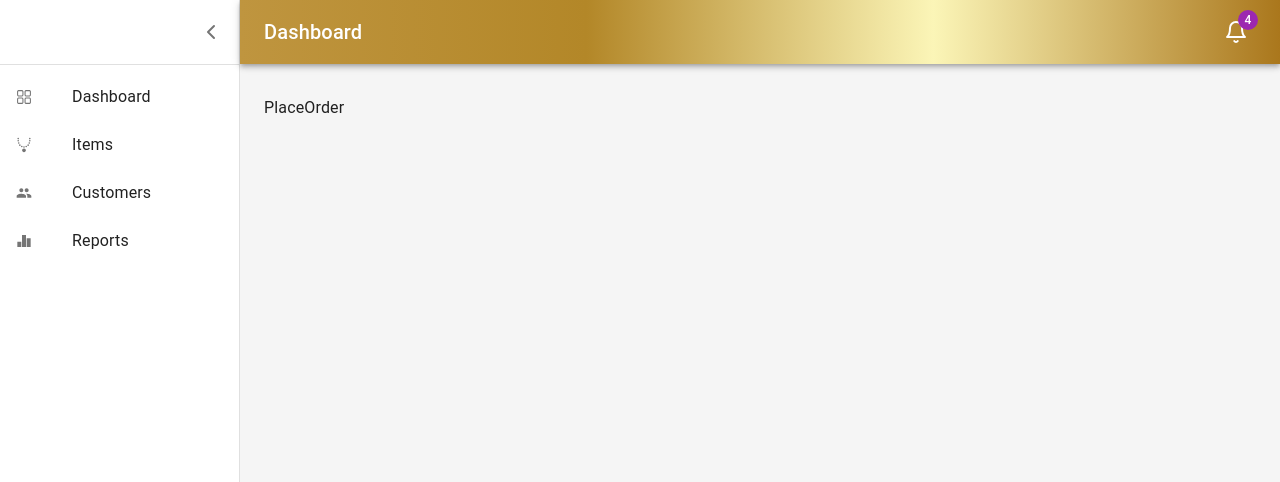
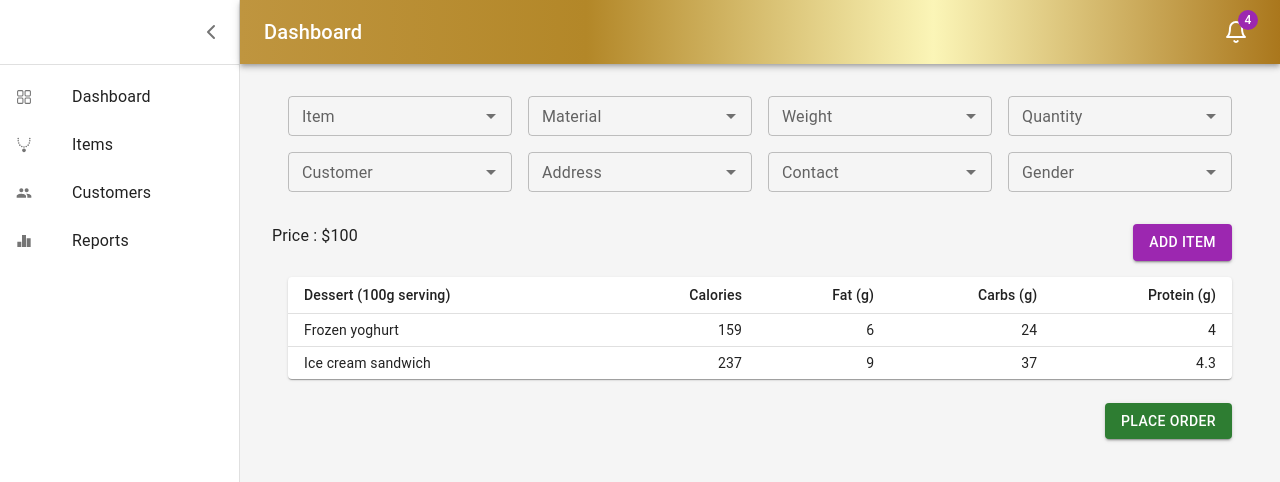
Before and after one commit to khimasanka/jewellery-app, a React (Vite) app in the folder jewellery-app-frontend/: page /dashboard in a window 1280 px wide. Shown: the top 482 px of the page. Built offline with nearby package versions, Linux system fonts and the light colour scheme; sample sign-in values are in the browser's storage; the HTML template or start-up script is replaced by a standard one.

Commit message:
create login function

```diff
--- a/jewellery-app-frontend/package.json
+++ b/jewellery-app-frontend/package.json
@@ -13,6 +13,7 @@
     "@emotion/react": "^11.11.1",
     "@emotion/styled": "^11.11.0",
     "@mui/material": "^5.14.0",
+    "axios": "^1.4.0",
     "react": "^18.2.0",
     "react-dom": "^18.2.0",
     "react-icons": "^4.10.1",
--- a/jewellery-app-frontend/src/App.jsx
+++ b/jewellery-app-frontend/src/App.jsx
@@ -1,20 +1,31 @@
 import './App.css'
 import Login from './components/auth/Login.jsx'
 import Dashboard from "./components/dashboard/Dashboard";
-import {Route, Routes} from "react-router-dom";
+import {Navigate, Route, Routes} from "react-router-dom";
 import Items from "./components/dashboard/Items/Items.jsx";
 import Customers from "./components/dashboard/Customers/Customers.jsx";
 import PlaceOrder from "./components/dashboard/PlaceOrder/PlaceOrder.jsx";
 
 function App() {
+  const token = localStorage.getItem('token');
+
   return (
     <Routes>
-      <Route path="/" element={<Login/>}/>
-      <Route path="/dashboard" element={<Dashboard/>}>
-        <Route index element={<PlaceOrder />} />
-        <Route path="items" element={<Items />} />
-        <Route path="customers" element={<Customers />} />
-      </Route>
+      {!token ? (
+        <>
+          <Route path="/" element={<Login/>}/>
+          <Route path="*" element={<Navigate to="/" replace/>}/>
+        </>
+      ) : (
+        <>
+          <Route path="/dashboard" element={<Dashboard/>}>
+            <Route index element={<PlaceOrder/>}/>
+            <Route path="items" element={<Items/>}/>
+            <Route path="customers" element={<Customers/>}/>
+          </Route>
+          <Route path="*" element={<Navigate to="/dashboard" replace/>}/>
+        </>
+      )}
     </Routes>
   )
 }
--- /dev/null
+++ b/jewellery-app-frontend/src/axios.js
@@ -0,0 +1,8 @@
+import axios from 'axios';
+
+const instance = axios.create({
+  baseURL: 'http://localhost:4000/'
+});
+
+
+export default instance;
--- a/jewellery-app-frontend/src/components/auth/Login.jsx
+++ b/jewellery-app-frontend/src/components/auth/Login.jsx
@@ -9,17 +9,33 @@ import {FcLock} from 'react-icons/fc';
 import Typography from '@mui/material/Typography';
 import Container from '@mui/material/Container';
 import { createTheme, ThemeProvider } from '@mui/material/styles';
+import {login} from "../../services/auth.js";
+import {useNavigate} from "react-router-dom";
+import {useEffect} from "react";
 
 const defaultTheme = createTheme();
 
 export default function SignIn() {
-  const handleSubmit = (event) => {
+  const navigate = useNavigate();
+  const token = localStorage.getItem('token');
+
+  useEffect(() => {
+    if (token) {
+      window.location.href = '/dashboard';
+    }
+  }, [token]);
+
+  const handleSubmit = async (event) => {
     event.preventDefault();
     const data = new FormData(event.currentTarget);
-    console.log({
-      email: data.get('email'),
-      password: data.get('password'),
-    });
+
+    try {
+      const token = await login(data.get('username'), data.get('password'));
+      localStorage.setItem('token', token.token);
+      navigate('/dashboard');
+    }catch (e) {
+      console.log(e)
+    }
   };
 
   return (
@@ -45,10 +61,10 @@ export default function SignIn() {
               margin="normal"
               required
               fullWidth
-              id="email"
-              label="Email Address"
-              name="email"
-              autoComplete="email"
+              id="username"
+              label="Username"
+              name="username"
+              autoComplete="username"
               autoFocus
             />
             <TextField
--- a/jewellery-app-frontend/src/components/dashboard/PlaceOrder/PlaceOrder.jsx
+++ b/jewellery-app-frontend/src/components/dashboard/PlaceOrder/PlaceOrder.jsx
@@ -1,6 +1,140 @@
+import Container from "@mui/material/Container";
+import Grid from "@mui/material/Grid";
+import {Autocomplete} from "@mui/material";
+import TextField from "@mui/material/TextField";
+import Button from "@mui/material/Button";
+import TableContainer from "@mui/material/TableContainer";
+import Paper from "@mui/material/Paper";
+import Table from "@mui/material/Table";
+import TableHead from "@mui/material/TableHead";
+import TableRow from "@mui/material/TableRow";
+import TableCell from "@mui/material/TableCell";
+import TableBody from "@mui/material/TableBody";
+
 const PlaceOrder  = () => {
+  const top100Films = ['neckless', 'rings', 'earrings', 'bracelets', 'watches'];
+
+  function createData(name, calories, fat, carbs, protein) {
+    return { name, calories, fat, carbs, protein };
+  }
+
+  const rows = [
+    createData('Frozen yoghurt', 159, 6.0, 24, 4.0),
+    createData('Ice cream sandwich', 237, 9.0, 37, 4.3),
+  ];
+
   return (
-    <div>PlaceOrder</div>
+    <Container>
+      <Grid container columnSpacing={{ xs: 1, sm: 2, md: 2 }} rowSpacing={{ xs: 1, sm: 2, md: 2 }}>
+        <Grid item xs={12} md={6} lg={3}>
+          <Autocomplete
+            disablePortal
+            size={"small"}
+            options={top100Films}
+            renderInput={(params) => <TextField {...params} label="Item" />}
+          />
+        </Grid>
+        <Grid item xs={12} md={6} lg={3}>
+          <Autocomplete
+            disablePortal
+            size={"small"}
+            options={top100Films}
+            renderInput={(params) => <TextField {...params} label="Material" />}
+          />
+        </Grid>
+        <Grid item xs={12} md={6} lg={3}>
+          <Autocomplete
+            size={"small"}
+            disablePortal
+            options={top100Films}
+            renderInput={(params) => <TextField {...params} label="Weight" />}
+          />
+        </Grid>
+        <Grid item xs={12} md={6} lg={3}>
+          <Autocomplete
+            size={"small"}
+            disablePortal
+            options={top100Films}
+            renderInput={(params) => <TextField {...params} label="Quantity" />}
+          />
+        </Grid>
+        <Grid item xs={12} md={6} lg={3}>
+          <Autocomplete
+            size={"small"}
+            disablePortal
+            options={top100Films}
+            renderInput={(params) => <TextField {...params} label="Customer" />}
+          />
+        </Grid>
+        <Grid item xs={12} md={6} lg={3}>
+          <Autocomplete
+            size={"small"}
+            disablePortal
+            options={top100Films}
+            renderInput={(params) => <TextField {...params} label="Address" />}
+          />
+        </Grid>
+        <Grid item xs={12} md={6} lg={3}>
+          <Autocomplete
+            size={"small"}
+            disablePortal
+            options={top100Films}
+            renderInput={(params) => <TextField {...params} label="Contact" />}
+          />
+        </Grid>
+        <Grid item xs={12} md={6} lg={3}>
+          <Autocomplete
+            size={"small"}
+            disablePortal
+            options={top100Films}
+            renderInput={(params) => <TextField {...params} label="Gender" />}
+          />
+        </Grid>
+
+        <Grid container spacing={2} justifyContent="space-between" my={2}>
+          <Grid item>
+            Price : <span>$100</span>
+          </Grid>
+          <Grid item>
+            <Button color="secondary" variant="contained">Add Item</Button>
+          </Grid>
+        </Grid>
+      </Grid>
+
+      <TableContainer component={Paper}>
+        <Table sx={{ minWidth: 650 }} size="small" aria-label="a dense table">
+          <TableHead>
+            <TableRow>
+              <TableCell>Dessert (100g serving)</TableCell>
+              <TableCell align="right">Calories</TableCell>
+              <TableCell align="right">Fat&nbsp;(g)</TableCell>
+              <TableCell align="right">Carbs&nbsp;(g)</TableCell>
+              <TableCell align="right">Protein&nbsp;(g)</TableCell>
+            </TableRow>
+          </TableHead>
+          <TableBody>
+            {rows.map((row) => (
+              <TableRow
+                key={row.name}
+                sx={{ '&:last-child td, &:last-child th': { border: 0 } }}
+              >
+                <TableCell component="th" scope="row">
+                  {row.name}
+                </TableCell>
+                <TableCell align="right">{row.calories}</TableCell>
+                <TableCell align="right">{row.fat}</TableCell>
+                <TableCell align="right">{row.carbs}</TableCell>
+                <TableCell align="right">{row.protein}</TableCell>
+              </TableRow>
+            ))}
+          </TableBody>
+        </Table>
+      </TableContainer>
+
+      <Grid container justifyContent={"flex-end"} my={3}>
+        <Button color="success" variant="contained">Place Order</Button>
+      </Grid>
+    </Container>
   )
 }
 
--- /dev/null
+++ b/jewellery-app-frontend/src/services/auth.js
@@ -0,0 +1,11 @@
+import axios from '../axios.js';
+
+export const login = async (username, password) => {
+  try {
+    const response = await axios.post('/', { username, password });
+    return response.data;
+  } catch (error) {
+    console.log(error)
+    throw error;
+  }
+};
```
Also changed, not shown: jewellery-app-frontend/src/components/dashboard/Dashboard.jsx (+0 -34 lines), 1 other file (tests, documents, lock files or other folders).
